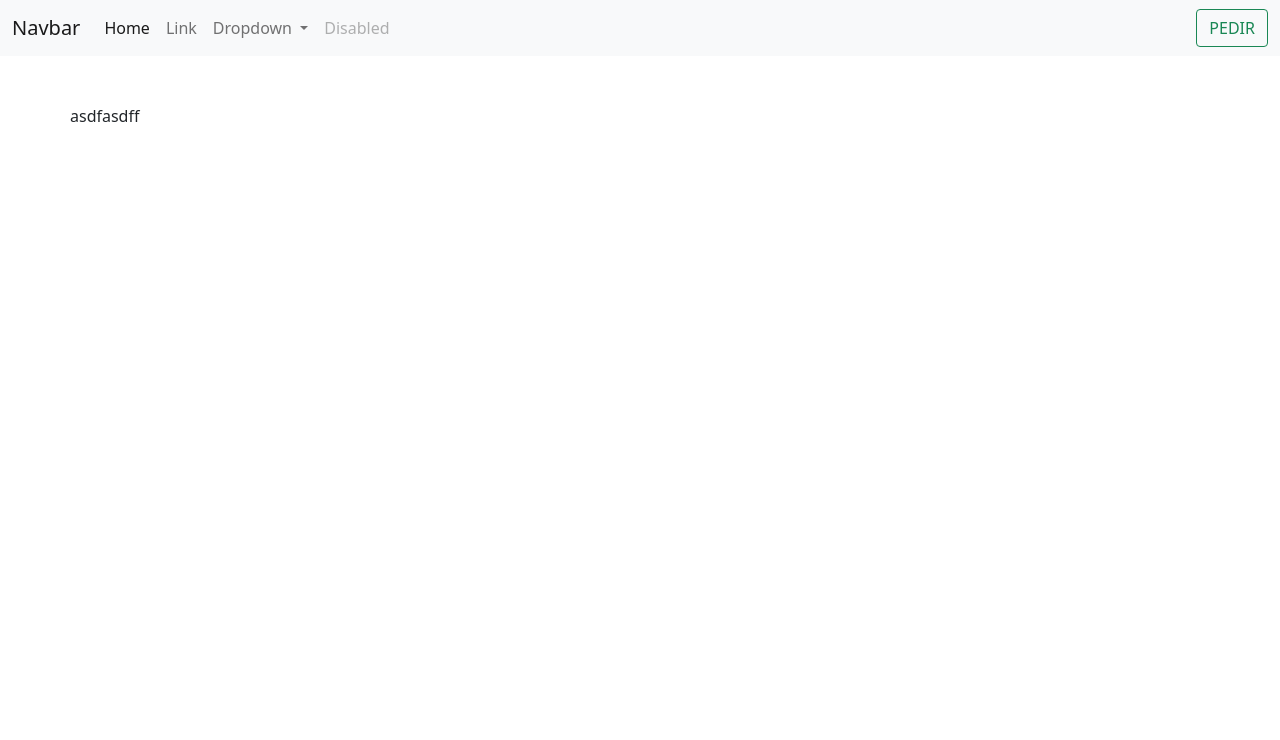
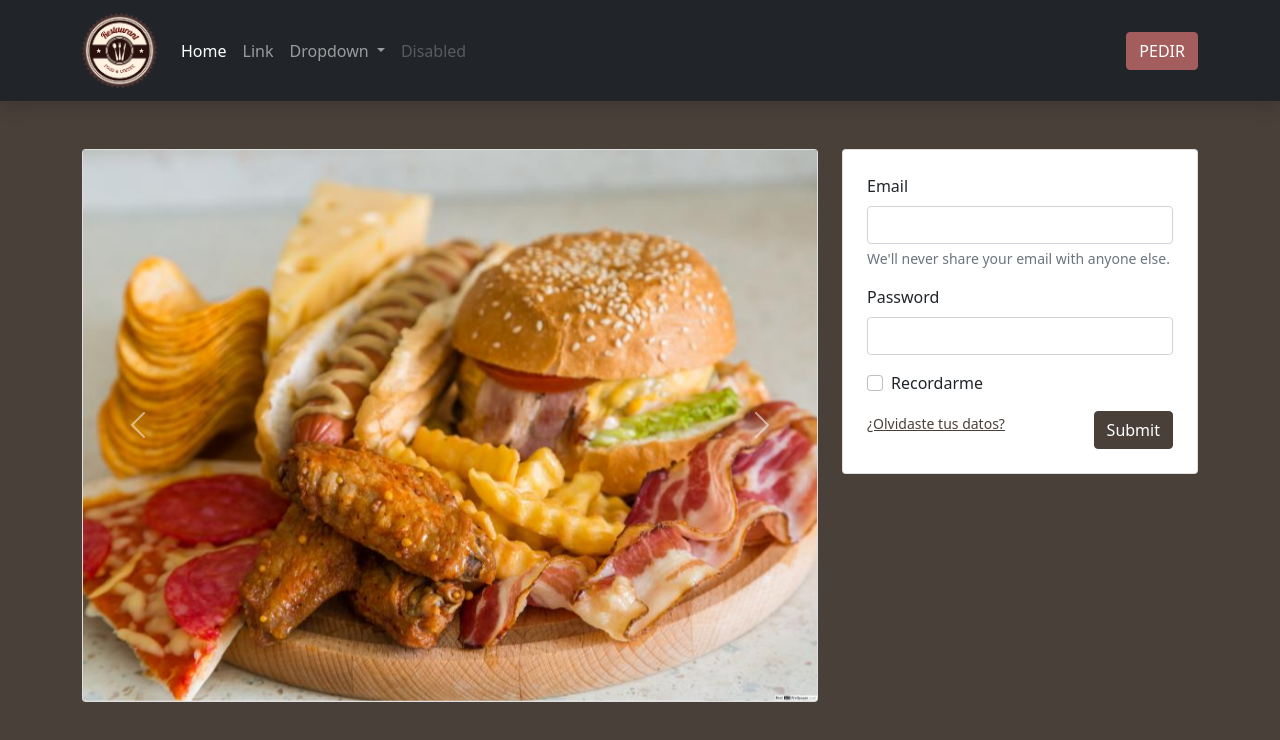
Before and after one commit to MarioBurgos/m06-01-bootstrap-nivell3, a website: page index.html in a window 1280 px wide. Drawn offline with Linux system fonts and the light colour scheme.

Commit message:
añado carousel (aun no hace slide) y formulario de login en la página principal

```diff
--- a/index.html
+++ b/index.html
@@ -1,5 +1,6 @@
 <!DOCTYPE html>
 <html lang="es">
+
 <head>
   <meta charset="UTF-8">
   <meta http-equiv="X-UA-Compatible" content="IE=edge">
@@ -7,13 +8,19 @@
   <title>m06-01-BOOTSTRAP-NIVELL3</title>
   <link rel="stylesheet" href="css/styles.css">
 </head>
+
 <body>
   <!-- NAVBAR -->
   <header>
-        <nav class="navbar navbar-expand-lg navbar-light bg-light">
+    <nav class="navbar navbar-expand-lg navbar-dark bg-dark text-white d-flex justify-content-between shadow">
       <div class="container-fluid">
-              <a class="navbar-brand" href="#">Navbar</a>
-              <button class="navbar-toggler" type="button" data-bs-toggle="collapse" data-bs-target="#navbarSupportedContent" aria-controls="navbarSupportedContent" aria-expanded="false" aria-label="Toggle navigation">
+        <div class="container d-flex justify-content-between">
+          <a class="navbar-brand" href="#">
+            <img src="./images/restaurant-logo.png" width="75" alt="">
+          </a>
+          <button class="navbar-toggler" type="button" data-bs-toggle="collapse"
+            data-bs-target="#navbarSupportedContent" aria-controls="navbarSupportedContent" aria-expanded="false"
+            aria-label="Toggle navigation">
             <span class="navbar-toggler-icon"></span>
           </button>
           <div class="collapse navbar-collapse" id="navbarSupportedContent">
@@ -25,13 +32,16 @@
                 <a class="nav-link" href="#">Link</a>
               </li>
               <li class="nav-item dropdown">
-                    <a class="nav-link dropdown-toggle" href="#" id="navbarDropdown" role="button" data-bs-toggle="dropdown" aria-expanded="false">
+                <a class="nav-link dropdown-toggle" href="#" id="navbarDropdown" role="button" data-bs-toggle="dropdown"
+                  aria-expanded="false">
                   Dropdown
                 </a>
                 <ul class="dropdown-menu" aria-labelledby="navbarDropdown">
                   <li><a class="dropdown-item" href="#">Action</a></li>
                   <li><a class="dropdown-item" href="#">Another action</a></li>
-                      <li><hr class="dropdown-divider"></li>
+                  <li>
+                    <hr class="dropdown-divider">
+                  </li>
                   <li><a class="dropdown-item" href="#">Something else here</a></li>
                 </ul>
               </li>
@@ -40,21 +50,81 @@
               </li>
             </ul>
             <form class="d-flex">
-                  <button class="btn btn-outline-success" type="submit">PEDIR</button>
+              <button class="btn btn-danger" type="submit">PEDIR</button>
             </form>
+          </div>
         </div>
       </div>
     </nav>
   </header>
 
   <!-- MAIN CONTENT -->
-    <main class="container-fluid alto-100 p-5">
+  <main class="container-fluid bg-primary alto-100 p-5">
     <div class="container">
       <div class="row">
-          asdfasdff
+        <div class="col-lg-8">
+          <!-- CAROUSEL -->
+          <div class="card">
+            <article id="carouselExampleControls" class="carousel slide" data-bs-ride="carousel">
+              <div class="carousel-inner">
+                <div class="carousel-item active">
+                  <img src="./images/platos/burger.jpg" class="d-block w-100" alt="...">
+                </div>
+                <div class="carousel-item">
+                  <img src="./images/platos/cazoletas.jpg" class="d-block w-100" alt="...">
+                </div>
+                <div class="carousel-item">
+                  <img src="./images/platos/fideua.jpg" class="d-block w-100" alt="...">
+                </div>
+                <div class="carousel-item">
+                  <img src="./images/platos/fogones.jpg" class="d-block w-100" alt="...">
+                </div>
+                <div class="carousel-item">
+                  <img src="./images/platos/tartar.jpg" class="d-block w-100" alt="...">
+                </div>
+              </div>
+              <button class="carousel-control-prev" type="button" data-bs-target="#carouselExampleControls"
+                data-bs-slide="prev">
+                <span class="carousel-control-prev-icon" aria-hidden="true"></span>
+                <span class="visually-hidden">Previous</span>
+              </button>
+              <button class="carousel-control-next" type="button" data-bs-target="#carouselExampleControls"
+                data-bs-slide="next">
+                <span class="carousel-control-next-icon" aria-hidden="true"></span>
+                <span class="visually-hidden">Next</span>
+              </button>
+            </article>
+          </div>
+
+        </div>
+        <!-- LOGIN FORM -->
+        <div class="col-lg-4">
+          <div class="card p-4">
+            <form>
+              <div class="mb-3">
+                <label for="exampleInputEmail1" class="form-label">Email</label>
+                <input type="email" class="form-control" id="exampleInputEmail1" aria-describedby="emailHelp">
+                <div id="emailHelp" class="form-text">We'll never share your email with anyone else.</div>
+              </div>
+              <div class="mb-3">
+                <label for="exampleInputPassword1" class="form-label">Password</label>
+                <input type="password" class="form-control" id="exampleInputPassword1">
+              </div>
+              <div class="mb-3 form-check">
+                <input type="checkbox" class="form-check-input" id="exampleCheck1">
+                <label class="form-check-label" for="exampleCheck1">Recordarme</label>
+              </div>
+              <small><a href="#!">¿Olvidaste tus datos?</a></small>
+              <button type="submit" class="btn btn-primary float-end">Submit</button>
+            </form>
+          </div>
+
+
+        </div>
       </div>
     </div>
   </main>
 
 </body>
+
 </html>
--- a/sass/styles.scss
+++ b/sass/styles.scss
@@ -4,4 +4,10 @@
     }
 }
 
+/*colors*/
+$primary: #4A403A;
+$danger: #A45D5D;
+$warning: #FFC069;
+$light: #EFEFEF;
+
 @import "../node_modules/bootstrap/scss/bootstrap.scss";
```
Also changed, not shown: css/styles.css, images/platos/burger.jpg (added), images/platos/cazoletas.jpg (added), images/platos/fideua.jpg (added), images/platos/fogones.jpg (added), images/platos/tartar.jpg (added), images/restaurant-logo.png (added), 1 other file. Lines whose indentation alone changed are shown as unchanged.
